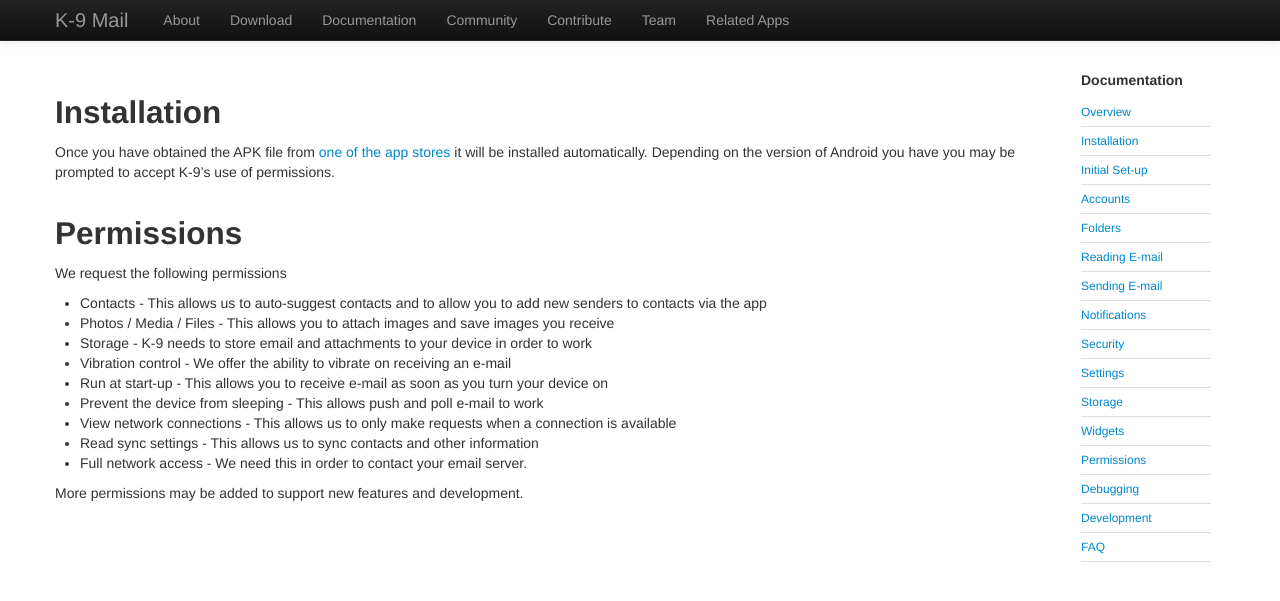
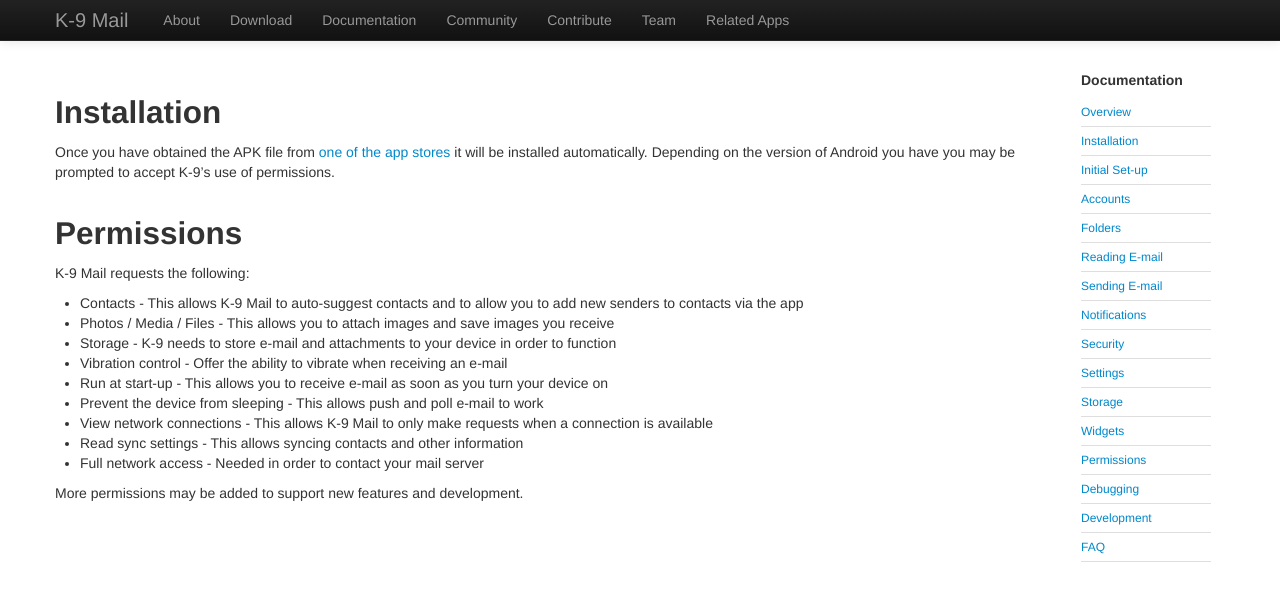
Before and after one commit to k9mail/k9mail.app, a Jekyll site: the page built from documentation/installation.md, in a window 1280 px wide. Shown: the top 601 px of the page. Built offline with Jekyll 4.4.1, drawn with Linux system fonts in a browser that asks for light colours; nearby versions of some CDN libraries.

Commit message:
Mentions of sentience avoided, "we", e-mail

```diff
--- a/documentation/installation.md
+++ b/documentation/installation.md
@@ -14,16 +14,16 @@ automatically. Depending on the version of Android you have you may be prompted
 
 ## Permissions
 
-We request the following permissions
+K-9 Mail requests the following:
 
-* Contacts - This allows us to auto-suggest contacts and to allow you to add new senders to contacts via the app
+* Contacts - This allows K-9 Mail to auto-suggest contacts and to allow you to add new senders to contacts via the app
 * Photos / Media / Files - This allows you to attach images and save images you receive
-* Storage - K-9 needs to store email and attachments to your device in order to work
-* Vibration control - We offer the ability to vibrate on receiving an e-mail
+* Storage - K-9 needs to store e-mail and attachments to your device in order to function
+* Vibration control - Offer the ability to vibrate when receiving an e-mail
 * Run at start-up - This allows you to receive e-mail as soon as you turn your device on
 * Prevent the device from sleeping - This allows push and poll e-mail to work
-* View network connections - This allows us to only make requests when a connection is available
-* Read sync settings - This allows us to sync contacts and other information
-* Full network access - We need this in order to contact your email server.
+* View network connections - This allows K-9 Mail to only make requests when a connection is available
+* Read sync settings - This allows syncing contacts and other information
+* Full network access - Needed in order to contact your mail server
 
 More permissions may be added to support new features and development.
```
